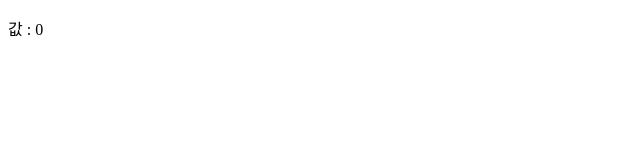
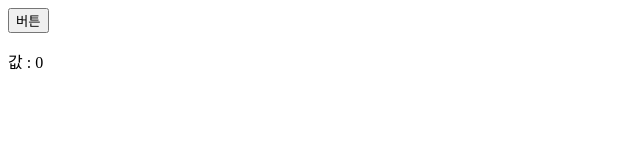
Before and after one commit to nunaReactProject/practice, a React (Create React App) app: page / in a window 1280 px wide. Shown: the top 160 px of the page, without its empty margins (0-640 px from the left). Built offline with nearby package versions, Linux system fonts and the light colour scheme.

Commit message:
feat(메인페이지) : 나누기 2  (#1)

```diff
--- a/src/App.js
+++ b/src/App.js
@@ -4,9 +4,13 @@ import { useState } from 'react';
 
 function App() {
   const [state, setState] = useState(0);
+  const onToggleButton = ()=> {
+    setState(state/2)
+  }
 
   return (
     <div>
+      <button onClick={onToggleButton}>버튼</button>
       <p>값 : {state}</p>
     </div>
   );
```
